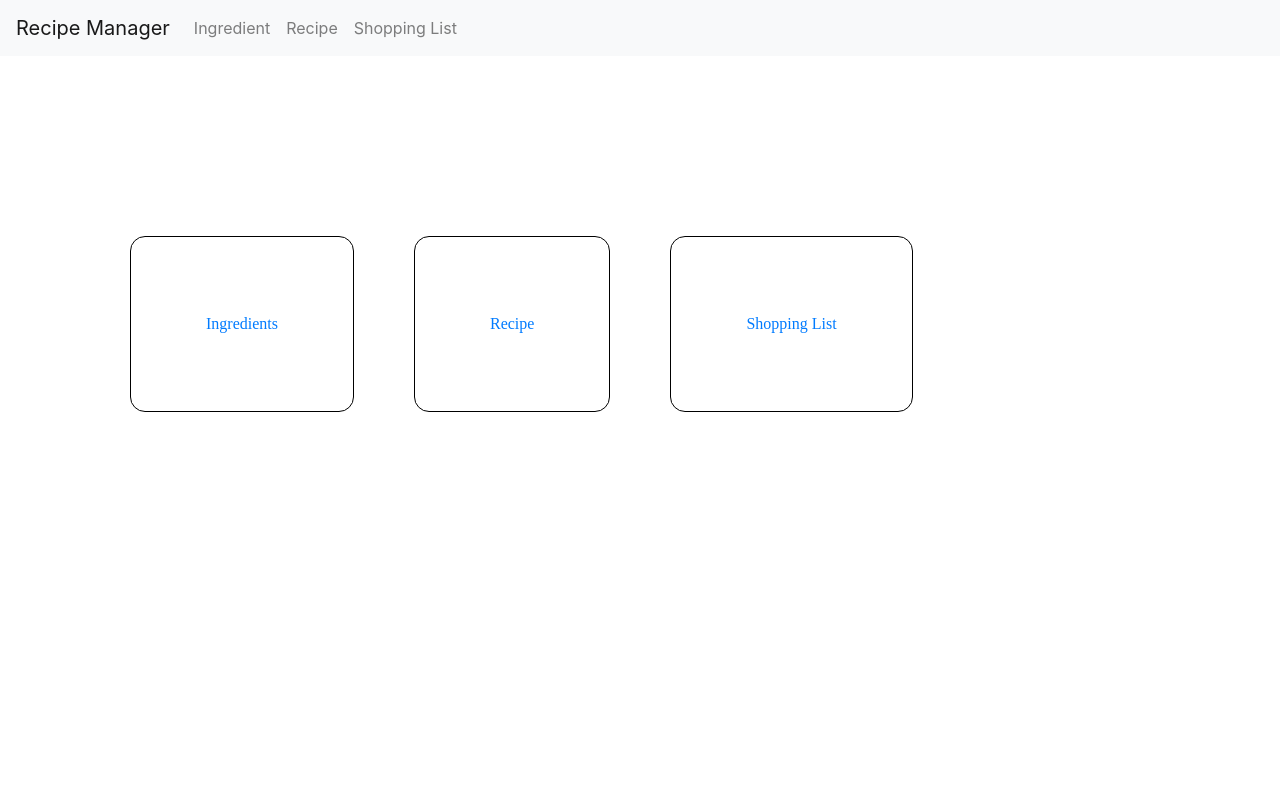
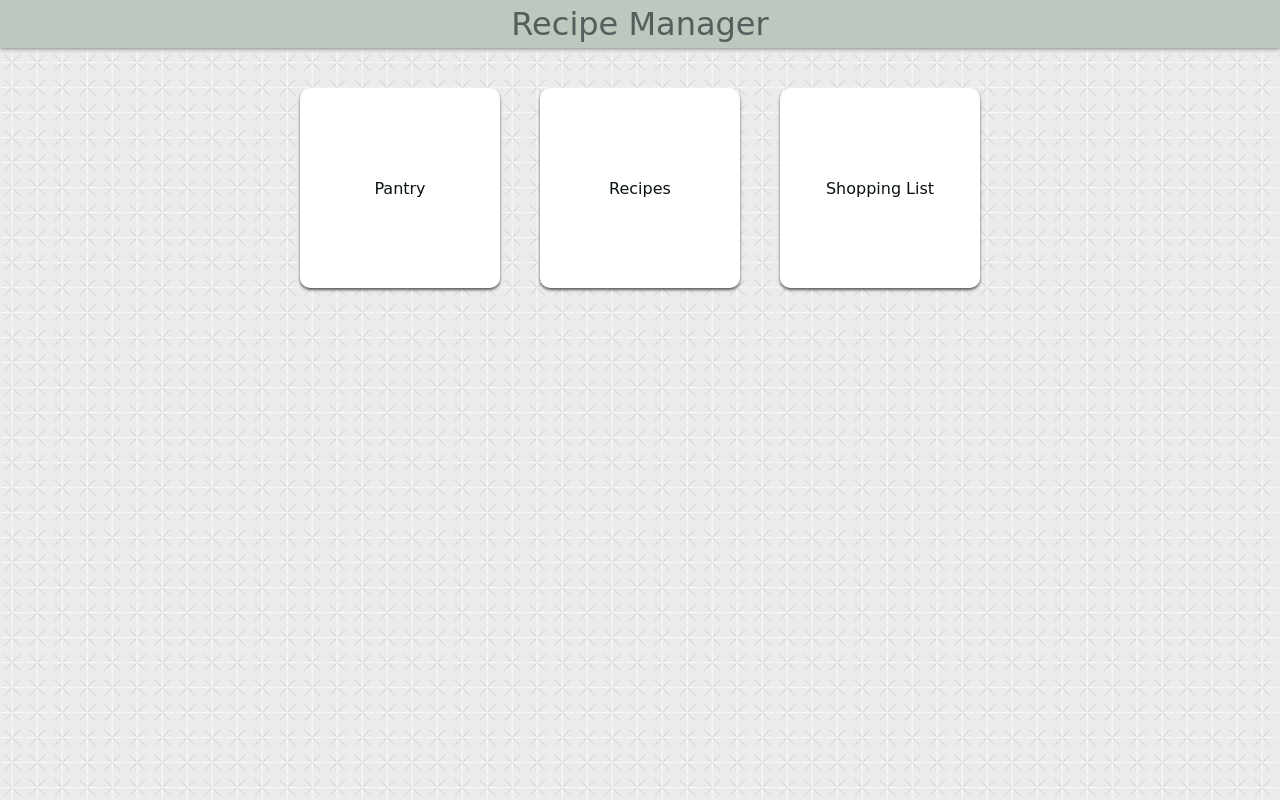
Before and after one commit to ranjanigopi/recipe-manager, a Django app: page / in a window 1280 px wide. Run offline with Django 3.2, Linux system fonts and the light colour scheme.

Commit message:
style index page

```diff
--- a/recipemanager/static/recipemanager/index.css
+++ b/recipemanager/static/recipemanager/index.css
@@ -1,41 +1,36 @@
-.body{
-    font-family: "MV Boli";
+.nav ul {
+    display: none;
 }
 
 .container {
     display: flex;
-    /*flex-wrap: wrap;*/
-    padding: 50px;
-    margin: 100px 50px;
+    flex-wrap: wrap;
+    justify-content: space-around;
 }
 
-.a-link
-{
-    display: inline-block;
-    padding: 75px;
-    margin:30px;
-    border: 1px solid black;
-    border-radius: 15px;
+.a-link {
+    width: 80%;
+    height: 100px;
+    background-color: white;
+    display: flex;
+    align-items: center;
+    justify-content: center;
+    margin: 20px;
+    border-radius: 10px;
+    box-shadow: 0 2px 3px 0 #565D5C;
 }
 
-h1 {
-    text-align: center;
+.a-link:active {
+    box-shadow: none;
 }
 
-.add-pantryitem {
-    padding:50px;
+@media screen and (min-width: 750px) {
+    .container {
+        justify-content: center;
+    }
+
+    .a-link {
+        width: 200px;
+        height: 200px;
+    }
 }
-
-.add-pantryitem-form {
-    margin:50px;
-}
-
-
-/*pantry page*/
-.pantry {
-    border:1px solid black;
-    border-radius: 15px;
-    padding: 40px;
-    margin: 20px;
-    text-align: center;
-}
--- /dev/null
+++ b/recipemanager/static/recipemanager/layout.css
@@ -0,0 +1,58 @@
+/*
+#BDC8BE
+#0B130E - font
+#0C5F20
+#565D5C - shadow
+#EC9B29
+#857D48
+*/
+
+* {
+    box-sizing: border-box;
+    color: #0B130E;
+}
+
+body {
+    font-family: "MV Boli", cursive;
+    background-color: #EAECF1;
+    background-image: url("/static/recipemanager/criss-cross.png");
+    margin: 0;
+    padding: 0;
+}
+
+a,
+a:link,
+a:visited,
+a:hover,
+a:focus,
+a:active {
+    color: inherit;
+    text-decoration: none;
+}
+
+.nav {
+    background-color: #BDC8BE;
+    box-shadow: 0 0 5px 0 #565D5C;
+    text-align: center;
+    margin-bottom: 20px;
+    color: #565D5C;
+}
+
+.nav .title {
+    font-size: 2em;
+
+}
+
+.nav ul {
+    padding: 0;
+    list-style: none;
+}
+
+.nav a {
+    display: block;
+    padding: 5px;
+}
+
+.nav li {
+    border-bottom: 1px solid rgba(11, 19, 14, .1);
+}
--- a/recipemanager/templates/recipemanager/index.html
+++ b/recipemanager/templates/recipemanager/index.html
@@ -1,8 +1,9 @@
 {% extends "recipemanager/layout.html" %} {% load static %}
 {% block body %}
+    <link rel="stylesheet" href="{% static "recipemanager/index.css" %}">
     <div class="container">
-        <a class="ingredient a-link" href="{% url 'ingredient' %}">Ingredients</a>
-        <a class="recipe a-link" href="{% url 'recipe' %}">Recipe</a>
+        <a class="ingredient a-link" href="{% url 'ingredient' %}">Pantry</a>
+        <a class="recipe a-link" href="{% url 'recipe' %}">Recipes</a>
         <a class="shoppinglist a-link" href="{% url 'shopping-list' %}">Shopping List</a>
     </div>
 {% endblock %}
--- a/recipemanager/templates/recipemanager/layout.html
+++ b/recipemanager/templates/recipemanager/layout.html
@@ -6,28 +6,24 @@
     <meta name="viewport"
           content="width=device-width, user-scalable=no, initial-scale=1.0, maximum-scale=1.0, minimum-scale=1.0">
     <meta http-equiv="X-UA-Compatible" content="ie=edge">
-    <link rel="stylesheet" href="https://cdn.jsdelivr.net/npm/bootstrap@4.5.3/dist/css/bootstrap.min.css"
-          integrity="sha384-TX8t27EcRE3e/ihU7zmQxVncDAy5uIKz4rEkgIXeMed4M0jlfIDPvg6uqKI2xXr2" crossorigin="anonymous">
-    <link href="{% static 'recipemanager/index.css' %}" rel="stylesheet">
+    <link href="{% static 'recipemanager/layout.css' %}" rel="stylesheet">
 </head>
 <body>
 
-<nav class="navbar navbar-expand-lg navbar-light bg-light">
-    <a class="navbar-brand" href="{% url 'index' %}">Recipe Manager</a>
+<nav class="nav">
+    <a class="title" href="{% url 'index' %}">Recipe Manager</a>
 
-    <div>
-        <ul class="navbar-nav mr-auto">
-            <li class="nav-item">
-                <a class="nav-link" href="{% url 'ingredient' %}">Ingredient</a>
-            </li>
-            <li class="nav-item">
-                <a class="nav-link" href="{% url 'recipe' %}">Recipe</a>
-            </li>
-            <li class="nav-item">
-                <a class="nav-link" href="{% url 'shopping-list' %}">Shopping List</a>
-            </li>
-        </ul>
-    </div>
+    <ul>
+        <li>
+            <a href="{% url 'ingredient' %}">Pantry</a>
+        </li>
+        <li>
+            <a href="{% url 'recipe' %}">Recipes</a>
+        </li>
+        <li>
+            <a href="{% url 'shopping-list' %}">Shopping List</a>
+        </li>
+    </ul>
 </nav>
 
 <div class="body">
```
Also changed, not shown: recipemanager/static/recipemanager/criss-cross.png (added).
